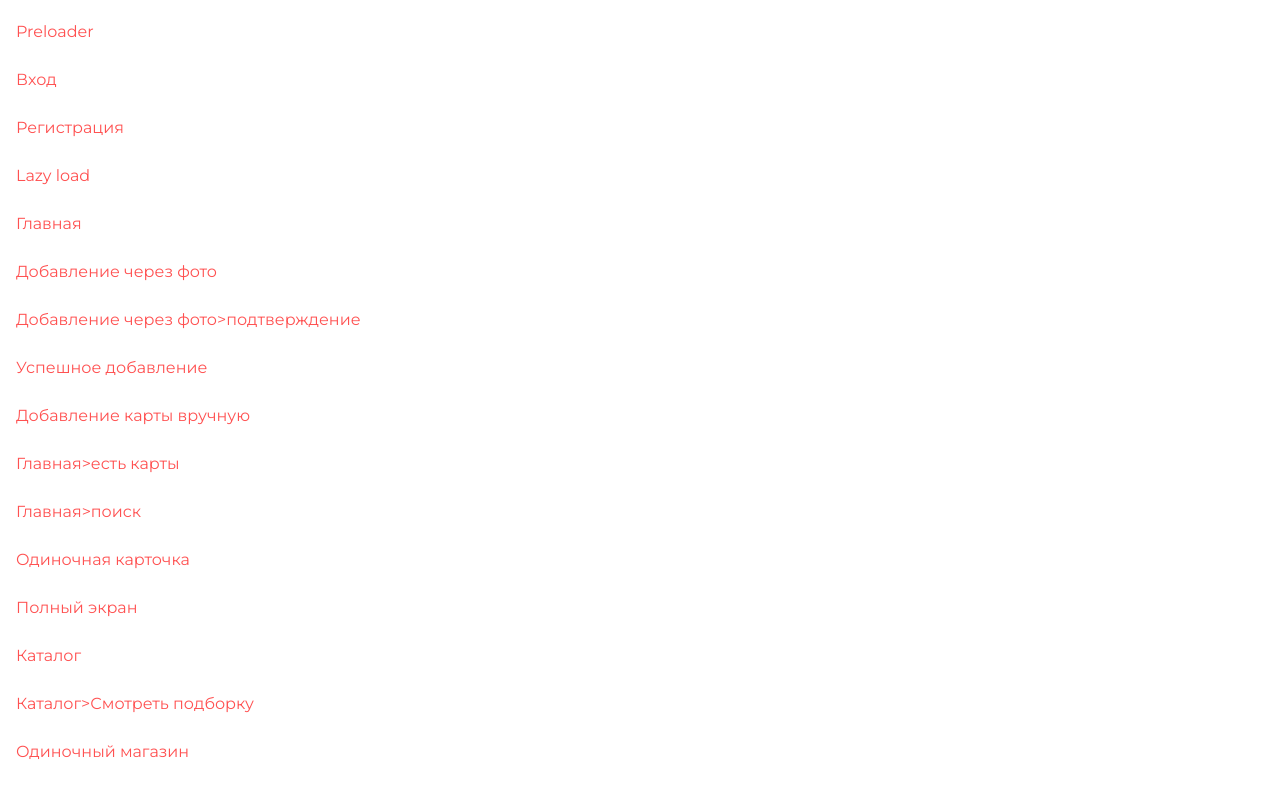
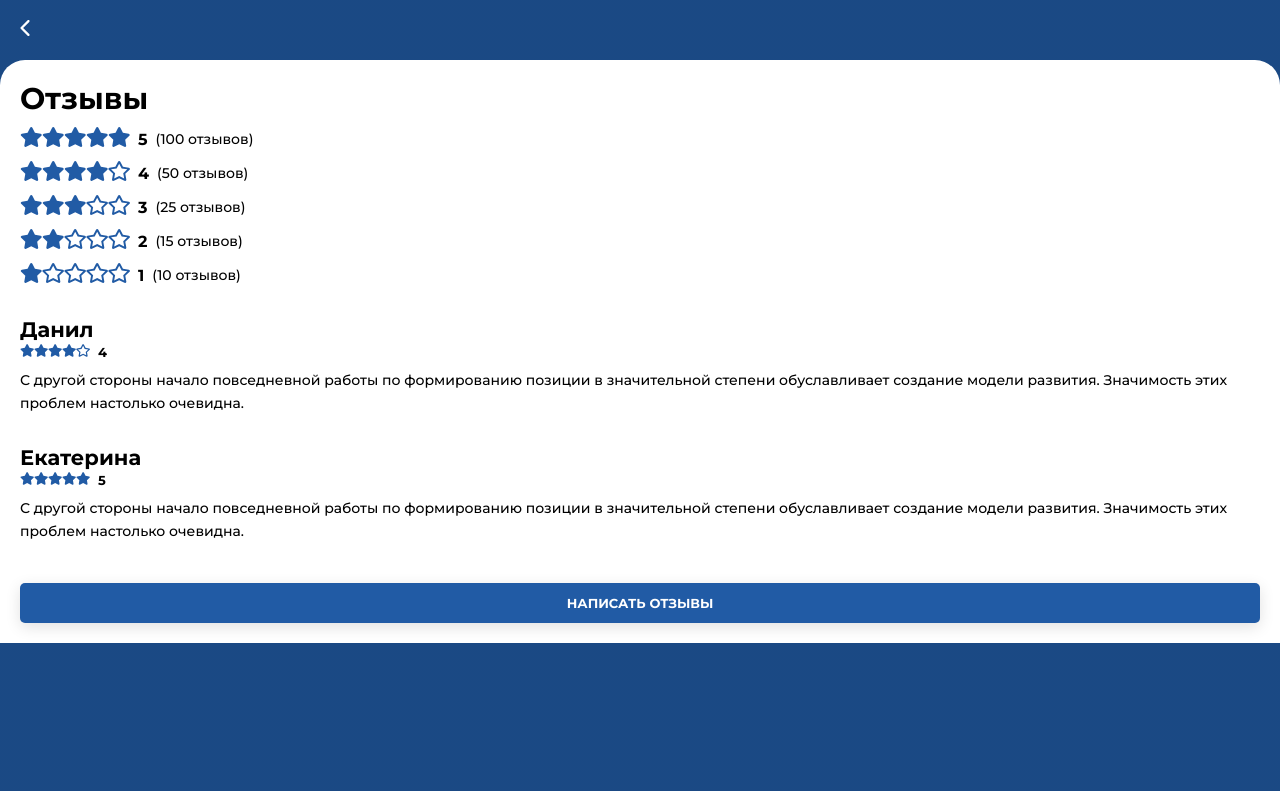
Before and after one commit to Alex-La/discards-design, a React (Create React App) app: page /reviews in a window 1280 px wide. Before the commit this address led to /. Shown: the top 791 px of the page. Built offline with nearby package versions, Linux system fonts and the light colour scheme.

Commit message:
Reviews page

```diff
--- a/src/Icons/index.js
+++ b/src/Icons/index.js
@@ -833,16 +833,31 @@ export const BarcodeVertical = () => (
   </svg>
 );
 
-export const Star = () => (
+export const Star = ({ width = "22", height = "20" }) => (
   <svg
-    width="22"
-    height="20"
+    width={width}
+    height={height}
     viewBox="0 0 22 20"
     fill="none"
     xmlns="http://www.w3.org/2000/svg"
   >
     <path
       d="M10.1289 0.695319L7.57814 5.86719L1.87111 6.69923C0.847675 6.84766 0.437519 8.10938 1.17971 8.83204L5.30861 12.8555L4.33205 18.5391C4.15627 19.5664 5.2383 20.3359 6.14455 19.8555L11.25 17.1719L16.3555 19.8555C17.2617 20.332 18.3438 19.5664 18.168 18.5391L17.1914 12.8555L21.3203 8.83204C22.0625 8.10938 21.6524 6.84766 20.6289 6.69923L14.9219 5.86719L12.3711 0.695319C11.9141 -0.226556 10.5899 -0.238274 10.1289 0.695319Z"
+      fill="#215BA5"
+    />
+  </svg>
+);
+
+export const StarEmpty = ({ width = "22", height = "20" }) => (
+  <svg
+    width={width}
+    height={height}
+    viewBox="0 0 22 20"
+    fill="none"
+    xmlns="http://www.w3.org/2000/svg"
+  >
+    <path
+      d="M20.8449 6.69923L14.9603 5.8672L12.3302 0.69532C11.859 -0.226556 10.4935 -0.238274 10.0183 0.69532L7.38812 5.8672L1.50353 6.69923C0.448255 6.84766 0.0253381 8.10938 0.790616 8.83204L5.04798 12.8555L4.04103 18.5391C3.85978 19.5664 4.97548 20.3359 5.90992 19.8555L11.1742 17.1719L16.4385 19.8555C17.373 20.332 18.4887 19.5664 18.3074 18.5391L17.3005 12.8555L21.5578 8.83204C22.3231 8.10938 21.9002 6.84766 20.8449 6.69923ZM15.2262 12.1992L16.1808 17.6055L11.1742 15.0547L6.1677 17.6055L7.12228 12.1992L3.07034 8.3711L8.66895 7.58204L11.1742 2.66016L13.6795 7.58204L19.2781 8.3711L15.2262 12.1992Z"
       fill="#215BA5"
     />
   </svg>
--- /dev/null
+++ b/src/Pages/Reviews.jsx
@@ -0,0 +1,159 @@
+import React from "react";
+
+import { BackArrow, Star, StarEmpty } from "../Icons";
+import { useHistory } from "react-router-dom";
+
+const Reviews = () => {
+  const history = useHistory();
+
+  return (
+    <div
+      style={{
+        background:
+          "linear-gradient(0deg, rgba(0, 0, 0, 0.2), rgba(0, 0, 0, 0.2)), #215BA5",
+        display: "block",
+        position: "absolute",
+        height: "auto",
+        bottom: 0,
+        top: 0,
+        left: 0,
+        right: 0,
+      }}
+    >
+      <div style={{ padding: 20 }}>
+        <div onClick={() => history.goBack()}>
+          <BackArrow color="white" />
+        </div>
+      </div>
+
+      <div
+        style={{
+          padding: 20,
+          backgroundColor: "white",
+          borderRadius: "25px 25px 0 0",
+        }}
+      >
+        <p style={{ fontWeight: 700, fontSize: 30 }}>Отзывы</p>
+
+        <div style={{ marginTop: 10, display: "flex", alignItems: "center" }}>
+          <div>
+            <Star />
+            <Star />
+            <Star />
+            <Star />
+            <Star />
+          </div>
+          <p style={{ margin: "0 8px", fontWeight: 700, fontSize: 16 }}>5</p>
+          <p style={{ fontWeight: 500, fontSize: 14 }}>(100 отзывов)</p>
+        </div>
+
+        <div style={{ marginTop: 10, display: "flex", alignItems: "center" }}>
+          <div>
+            <Star />
+            <Star />
+            <Star />
+            <Star />
+            <StarEmpty />
+          </div>
+          <p style={{ margin: "0 8px", fontWeight: 700, fontSize: 16 }}>4</p>
+          <p style={{ fontWeight: 500, fontSize: 14 }}>(50 отзывов)</p>
+        </div>
+
+        <div style={{ marginTop: 10, display: "flex", alignItems: "center" }}>
+          <div>
+            <Star />
+            <Star />
+            <Star />
+            <StarEmpty />
+            <StarEmpty />
+          </div>
+          <p style={{ margin: "0 8px", fontWeight: 700, fontSize: 16 }}>3</p>
+          <p style={{ fontWeight: 500, fontSize: 14 }}>(25 отзывов)</p>
+        </div>
+
+        <div style={{ marginTop: 10, display: "flex", alignItems: "center" }}>
+          <div>
+            <Star />
+            <Star />
+            <StarEmpty />
+            <StarEmpty />
+            <StarEmpty />
+          </div>
+          <p style={{ margin: "0 8px", fontWeight: 700, fontSize: 16 }}>2</p>
+          <p style={{ fontWeight: 500, fontSize: 14 }}>(15 отзывов)</p>
+        </div>
+
+        <div style={{ marginTop: 10, display: "flex", alignItems: "center" }}>
+          <div>
+            <Star />
+            <StarEmpty />
+            <StarEmpty />
+            <StarEmpty />
+            <StarEmpty />
+          </div>
+          <p style={{ margin: "0 8px", fontWeight: 700, fontSize: 16 }}>1</p>
+          <p style={{ fontWeight: 500, fontSize: 14 }}>(10 отзывов)</p>
+        </div>
+
+        <p style={{ marginTop: 30, fontWeight: 700, fontSize: 21 }}>Данил</p>
+        <div style={{ display: "flex", alignItems: "center" }}>
+          <div style={{ marginRight: 8 }}>
+            <Star width={14} height={13} />
+            <Star width={14} height={13} />
+            <Star width={14} height={13} />
+            <Star width={14} height={13} />
+            <StarEmpty width={14} height={13} />
+          </div>
+          <p style={{ fontWeight: 700, fontSize: 13 }}>4</p>
+        </div>
+        <p
+          style={{
+            fontWeight: 500,
+            fontSize: 14,
+            marginTop: 8,
+            lineHeight: "23px",
+          }}
+        >
+          С другой стороны начало повседневной работы по формированию позиции в
+          значительной степени обуславливает создание модели развития.
+          Значимость этих проблем настолько очевидна.
+        </p>
+
+        <p style={{ marginTop: 30, fontWeight: 700, fontSize: 21 }}>
+          Екатерина
+        </p>
+        <div style={{ display: "flex", alignItems: "center" }}>
+          <div style={{ marginRight: 8 }}>
+            <Star width={14} height={13} />
+            <Star width={14} height={13} />
+            <Star width={14} height={13} />
+            <Star width={14} height={13} />
+            <Star width={14} height={13} />
+          </div>
+          <p style={{ fontWeight: 700, fontSize: 13 }}>5</p>
+        </div>
+        <p
+          style={{
+            fontWeight: 500,
+            fontSize: 14,
+            marginTop: 8,
+            lineHeight: "23px",
+          }}
+        >
+          С другой стороны начало повседневной работы по формированию позиции в
+          значительной степени обуславливает создание модели развития.
+          Значимость этих проблем настолько очевидна.
+        </p>
+
+        <button
+          className="btn btn-shadow"
+          style={{ marginTop: 40, backgroundColor: "#215BA5" }}
+        >
+          Написать отзывы
+        </button>
+      </div>
+    </div>
+  );
+};
+
+export default Reviews;
--- a/src/Pages/Start.jsx
+++ b/src/Pages/Start.jsx
@@ -62,6 +62,9 @@ const Start = () => {
       <ListItemLink to="/single-market">
         <ListItemText primary="Одиночный магазин" />
       </ListItemLink>
+      <ListItemLink to="/reviews">
+        <ListItemText primary="Отзывы" />
+      </ListItemLink>
       <ListItemLink to="/profile">
         <ListItemText primary="Профиль" />
       </ListItemLink>
--- a/src/Routes/Routes.jsx
+++ b/src/Routes/Routes.jsx
@@ -33,6 +33,7 @@ import Search from "../Pages/Search";
 import SingleCard from "../Pages/SingleCard";
 import CardFull from "../Pages/CardFull";
 import SingleMarket from "../Pages/SingleMarket";
+import Reviews from "../Pages/Reviews";
 
 const Routes = () => {
   return (
@@ -64,6 +65,7 @@ const Routes = () => {
         <Route path="/single-card" component={SingleCard} />
         <Route path="/card-full" component={CardFull} />
         <Route path="/single-market" component={SingleMarket} />
+        <Route path="/reviews" component={Reviews} />
         <Redirect to="/" />
       </Switch>
     </Router>
```
